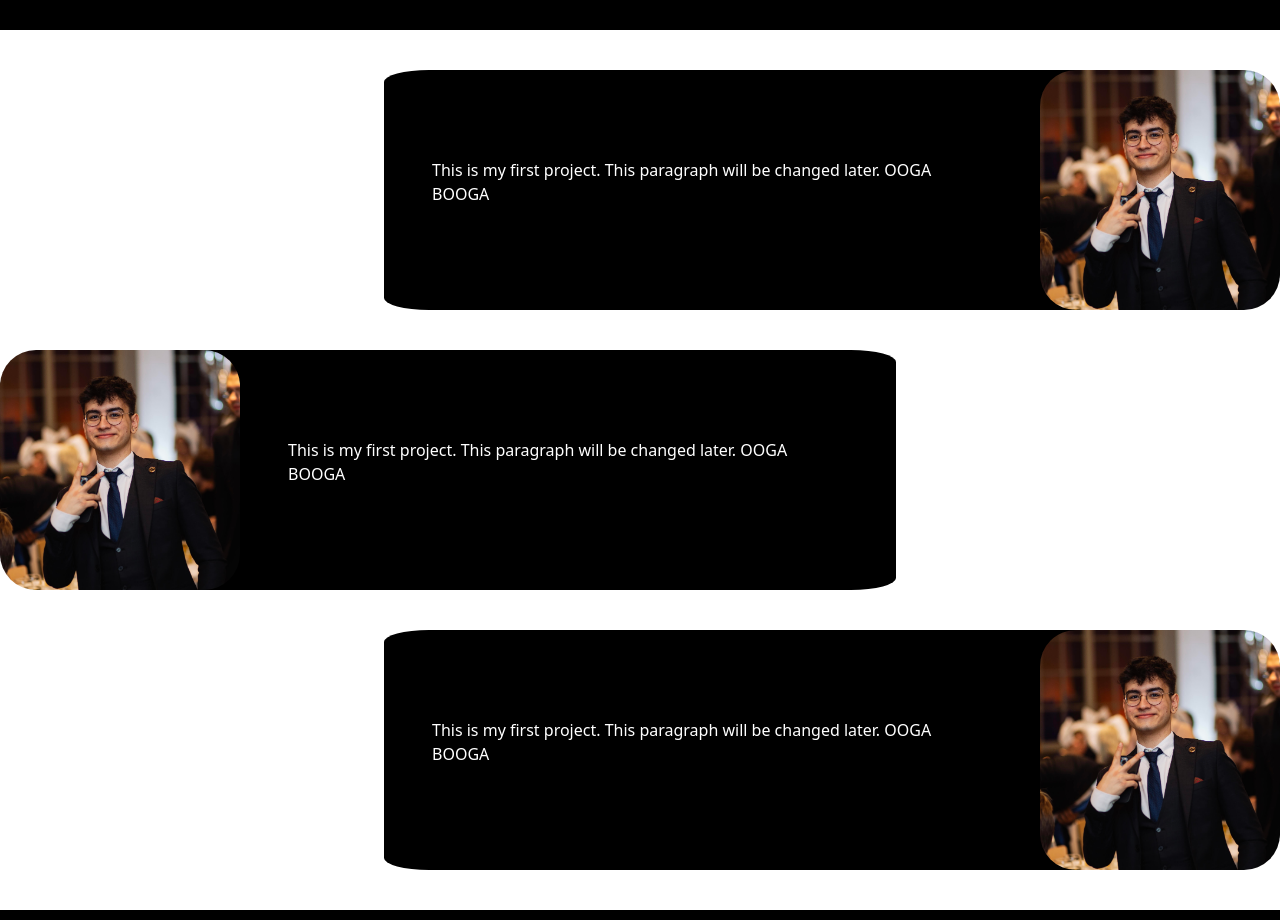
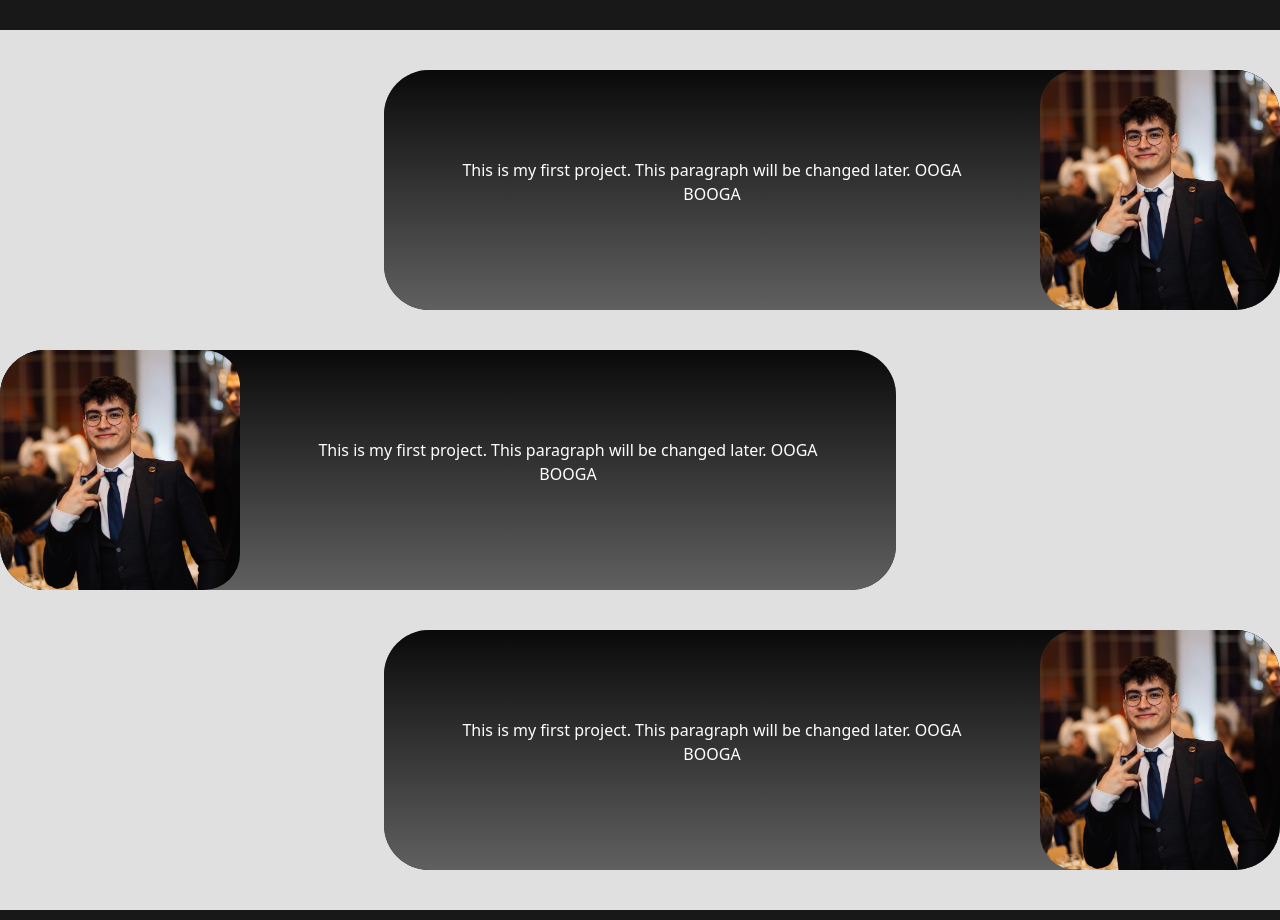
Before and after one commit to OzanEFETopcu/Personal-Website, a React (Create React App) app in the folder client_new/: page / in a window 1280 px wide. Shown: the part 1650-2570 px from the top of the page. Built offline with nearby package versions, Linux system fonts and the light colour scheme.

Commit message:
Changing background color

```diff
--- a/client_new/src/NavbarBS.js
+++ b/client_new/src/NavbarBS.js
@@ -1,11 +1,15 @@
 import React from 'react'
 import { Navbar, Nav, Container } from 'react-bootstrap'
+import Logo from './Pictures/Logo(inverted).jpg'
 
 export default function NavbarBS(){
   return (
     <>
-      <Navbar bg="dark" variant="dark">
+      <Navbar bg="black" variant="dark">
           <Container>
+              <Navbar.Brand>
+                <img src={Logo} alt="Logo" width={40} />
+              </Navbar.Brand>
               <Navbar.Brand href="#home">Ozan Topcu</Navbar.Brand>
               <Nav className="me-auto">
                   <Nav.Link href="#home">Home</Nav.Link>
--- a/client_new/src/Projects.js
+++ b/client_new/src/Projects.js
@@ -11,6 +11,7 @@ export default function Projects() {
 
             <div className='row flex' id='projectsrow1'>
               <div className='project_div1'>
+                <div class="layer1">
                   <div className='text-white p-5'>
                     <p>This is my first project. This paragraph will be changed later. OOGA BOOGA</p>
                   </div>
@@ -19,9 +20,11 @@ export default function Projects() {
                   </div>
                 </div>
               </div>
+            </div>
 
             <div className='row flex' id='projectsrow2'>
               <div className='project_div2'>
+                <div class="layer2">
                   <div>
                     <img src={Project1} alt='Project2 Image' id='project2_img'/>
                   </div>
@@ -30,14 +33,17 @@ export default function Projects() {
                   </div>
                 </div>
               </div>
+            </div>
 
             <div className='row flex' id='projectsrow1'>
               <div className='project_div1'>
+                <div class="layer1">
                   <div className='text-white p-5'>
                     <p>This is my first project. This paragraph will be changed later. OOGA BOOGA</p>
                   </div>
                   <div>
                     <img src={Project1} alt='Project3 Image' id='project1_img'/>
+                  </div>
                 </div>
               </div>
             </div>
--- a/client_new/src/Styling/AboutStyle.css
+++ b/client_new/src/Styling/AboutStyle.css
@@ -1,7 +1,7 @@
 #about{
 
     height: 110vh;
-    background: #000000;
+    background: #181818;
 
 }
 
--- a/client_new/src/Styling/ContactStyle.css
+++ b/client_new/src/Styling/ContactStyle.css
@@ -1,6 +1,6 @@
 #contact{
 
     height: 20vh;
-    background: #000000;
+    background: #181818;
 
 }
--- a/client_new/src/Styling/HomeStyle.css
+++ b/client_new/src/Styling/HomeStyle.css
@@ -1,7 +1,7 @@
 #home{
 
     height: 100vh;
-    background: #ffffff;
+    background: #e0e0e0;
 
 }
 
--- a/client_new/src/Styling/ProjectsStyle.css
+++ b/client_new/src/Styling/ProjectsStyle.css
@@ -1,7 +1,7 @@
 #projects{
 
     height: 110vh;
-    background: #ffffff;
+    background: #e0e0e0;
 
 }
 
@@ -23,10 +23,8 @@
 }
 
 .project_div1{
-    border-radius: 5%;
-    border-top-right-radius: 15%;
-    border-bottom-right-radius: 15%;
-    background-color: #000000;
+    border-radius: 45px;
+    background-color: #181818;
     display: flex;
     flex-direction: row;
     justify-content: flex-end;
@@ -38,10 +36,8 @@
 }
 
 .project_div2{
-    border-radius: 5%;
-    border-top-left-radius: 15%;
-    border-bottom-left-radius: 15%;
-    background-color: #000000;
+    border-radius: 45px;
+    background-color: #181818;
     display: flex;
     flex-direction: row;
     align-items: center;
@@ -60,3 +56,26 @@
     border-radius: 15%;
     height: 30vh;
 }
+
+.layer1{
+    width: 100%;
+    height: 100%;
+    background: linear-gradient(rgba(0, 0, 0, 0.6), #606060);
+    border-radius: 45px;
+    overflow: hidden;
+    display: flex;
+    align-items: center;
+    justify-content: flex-end;
+    text-align: center;
+}
+
+.layer2{
+    width: 100%;
+    height: 100%;
+    background: linear-gradient(rgba(0, 0, 0, 0.6), #606060);
+    border-radius: 45px;
+    overflow: hidden;
+    display: flex;
+    align-items: center;
+    text-align: center;
+}
```
Also changed, not shown: client_new/src/Pictures/Logo(inverted).jpg (added), client_new/src/Pictures/Logo.jpg (added). Lines whose indentation alone changed are shown as unchanged.
